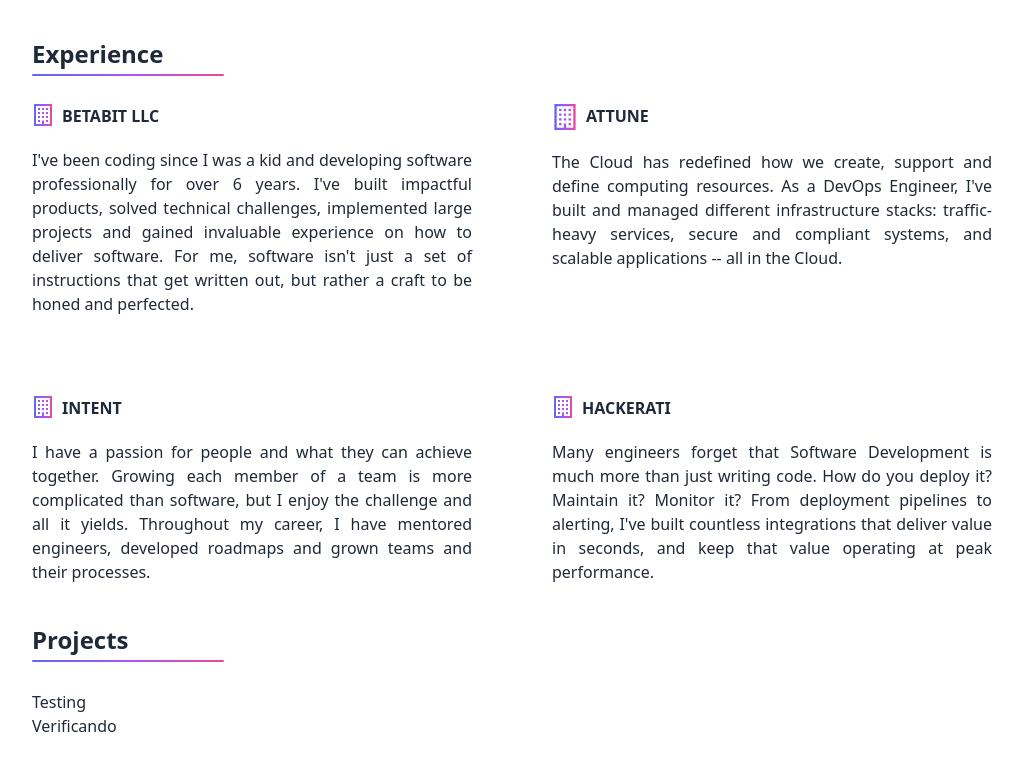
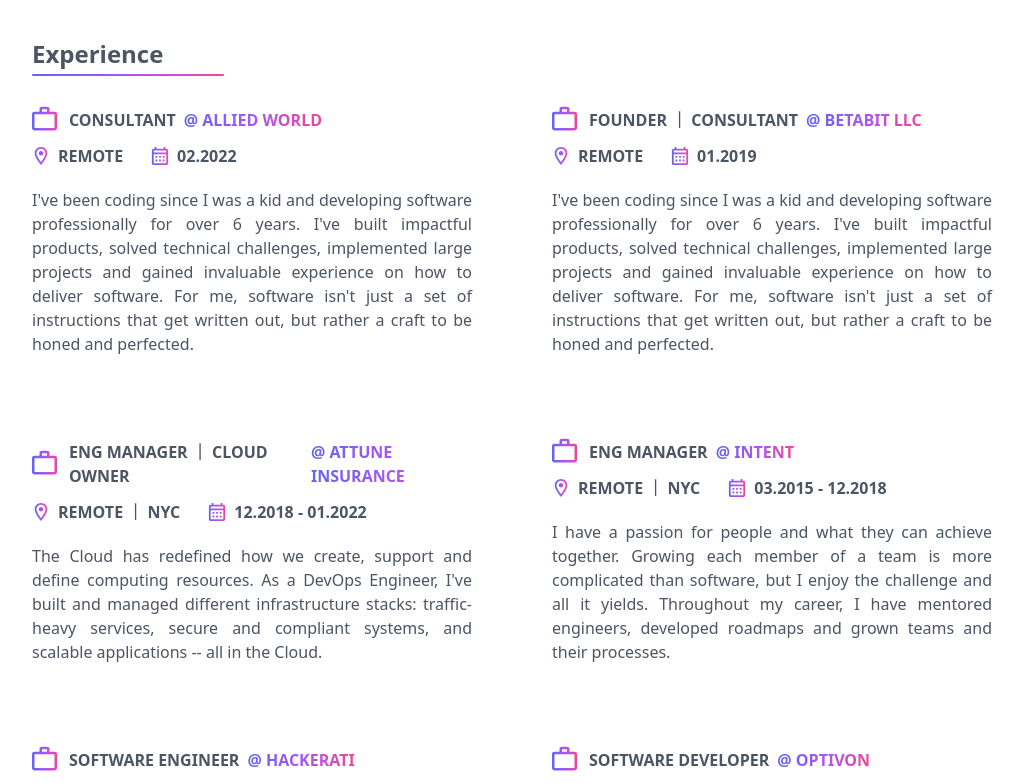
Before and after one commit to yoaquim/resume, a React (Create React App) app: page / in a window 1280 px wide. Shown: the part 914-1697 px from the top of the page, without its empty margins (128-1152 px from the left). Built offline with nearby package versions, Linux system fonts and the light colour scheme.

Commit message:
More visual stuff + jobs

```diff
--- a/src/Resume.tsx
+++ b/src/Resume.tsx
@@ -11,7 +11,7 @@
     return (
         <div className="pb-32">
             <ThemeContext.Provider value={Themes.light}>
-                <div className={`grid h-screen place-items-center ${Themes.light.background} text-gray-800`}>
+                <div className={`grid h-screen place-items-center ${Themes.light.background} text-gray-600`}>
                     <Header/>
                     <WhatImGoodAt/>
                     <Skills/>
--- a/src/components/Experience.tsx
+++ b/src/components/Experience.tsx
@@ -1,34 +1,44 @@
 import React from 'react'
 import Section from './Section'
-import Trait from './Trait'
-import building from '../assets/icon-building-o.svg'
+import Job from './Job'
 
 export default function Experience() {
     return (
         <Section title="Experience">
             <div className="grid gap-20 sm:grid-cols-1 lg:grid-cols-2">
-                <Trait title="Betabit LLC" icon={building}>
+                <Job title="Consultant" workplace="Allied World" location="Remote" date="02.2022">
                     I've been coding since I was a kid and developing software professionally for over 6 years.
                     I've built impactful products, solved technical challenges, implemented large projects
                     and gained invaluable experience on how to deliver software. For me, software isn't just
                     a set of instructions that get written out, but rather a craft to be honed and perfected.
-                </Trait>
-                <Trait title="Attune" icon={building} size={"large"}>
+                </Job>
+                <Job title="Founder  ｜  Consultant" workplace="Betabit LLC" location="Remote" date="01.2019">
+                    I've been coding since I was a kid and developing software professionally for over 6 years.
+                    I've built impactful products, solved technical challenges, implemented large projects
+                    and gained invaluable experience on how to deliver software. For me, software isn't just
+                    a set of instructions that get written out, but rather a craft to be honed and perfected.
+                </Job>
+                <Job title="Eng Manager  ｜  Cloud Owner" workplace="Attune Insurance" location="Remote  ｜  NYC" date="12.2018 - 01.2022">
                     The Cloud has redefined how we create, support and define computing resources.
                     As a DevOps Engineer, I've built and managed different infrastructure stacks: traffic-heavy services,
                     secure and compliant systems, and scalable applications -- all in the Cloud.
-                </Trait>
+                </Job>
 
-                <Trait title="Intent" icon={building} size={"small"}>
+                <Job title="Eng Manager" workplace="Intent" location="Remote  ｜  NYC" date="03.2015 - 12.2018">
                     I have a passion for people and what they can achieve together.
                     Growing each member of a team is more complicated than software, but I enjoy the challenge and all it yields.
                     Throughout my career, I have mentored engineers, developed roadmaps and grown teams and their processes.
-                </Trait>
-                <Trait title="Hackerati" icon={building}>
+                </Job>
+                <Job title="Software Engineer" workplace="Hackerati" location="NYC" date="01.2015 - 09.2015">
                     Many engineers forget that Software Development is much more than just writing code. How do you deploy it?
                     Maintain it? Monitor it? From deployment pipelines to alerting, I've built countless integrations
                     that deliver value in seconds, and keep that value operating at peak performance.
-                </Trait>
+                </Job>
+                <Job title="Software Developer" workplace="Optivon" location="San Juan, PR" date="10.2013 - 12.2014">
+                    Many engineers forget that Software Development is much more than just writing code. How do you deploy it?
+                    Maintain it? Monitor it? From deployment pipelines to alerting, I've built countless integrations
+                    that deliver value in seconds, and keep that value operating at peak performance.
+                </Job>
             </div>
         </Section>
     )
--- /dev/null
+++ b/src/components/Job.tsx
@@ -0,0 +1,45 @@
+import React, {ReactNode, useContext} from 'react'
+import briefcase from '../assets/icon-briefcase-o.svg'
+import marker from '../assets/icon-location-o.svg'
+import calendar from '../assets/icon-calendar-o.svg'
+import ThemeContext, {Theme} from '../context'
+
+interface JobProps {
+    title: string
+    location: string
+    workplace: string
+    date: string
+    children?: ReactNode
+}
+
+export default function Job({title, children, location, workplace, date}: JobProps) {
+    const Theme: Theme = useContext(ThemeContext)
+    const buildingStyle = {height: '25px', width: '25px'}
+    const calLocStyle = {height: '18px', width: '18px'}
+    const gradientText = `pt-1 lg:ml-2 ml-0.5 font-bold bg-clip-text text-transparent bg-gradient-to-r ${Theme.gradient} uppercase`
+
+    return (
+        <div className="col-span-1">
+
+            <div className="lg:flex lg:flex-row">
+                <div className="flex flex-row items-center">
+                    <img src={briefcase} alt="" style={buildingStyle}/>
+                    <h3 className="pt-1 ml-3 uppercase font-bold">{title}</h3>
+                </div>
+
+                <div className="flex flex-row items-center">
+                    <div className={gradientText}>@ {workplace}</div>
+                </div>
+            </div>
+
+            <div className="mt-3 flex flex-row items-center">
+                <img src={marker} alt="" style={calLocStyle}/>
+                <div className="ml-2 uppercase font-bold">{location}</div>
+                <img className="ml-7" src={calendar} alt="" style={calLocStyle}/>
+                <div className="ml-2 uppercase font-bold">{date}</div>
+            </div>
+
+            <p className="mt-5 text-justify">{children}</p>
+        </div>
+    )
+}
--- a/src/components/Skills.tsx
+++ b/src/components/Skills.tsx
@@ -41,7 +41,7 @@
                         <div className="col-span-1 pl-4 lg:pl-0">
                             <div className="w-1/2 lg:w-1/4 flex space-x-2">
                                 <img src={icon} alt="" style={style}/>
-                                <span className="font-light">{name}</span>
+                                <span className="font-bold uppercase">{name}</span>
                             </div>
                         </div>
                     )
```
Also changed, not shown: src/assets/icon-calendar-o.svg (added).
